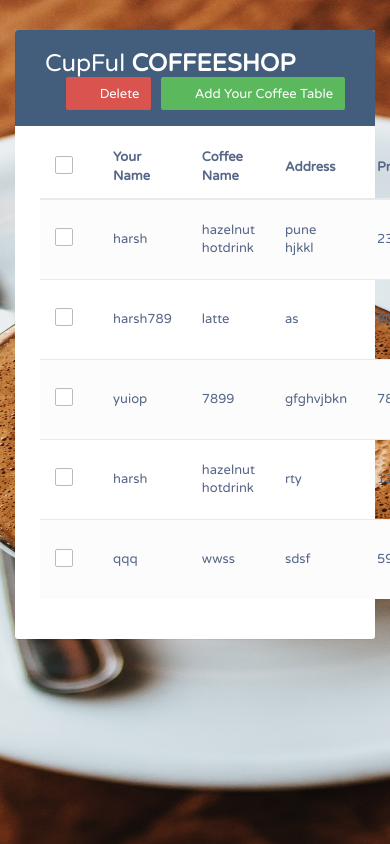
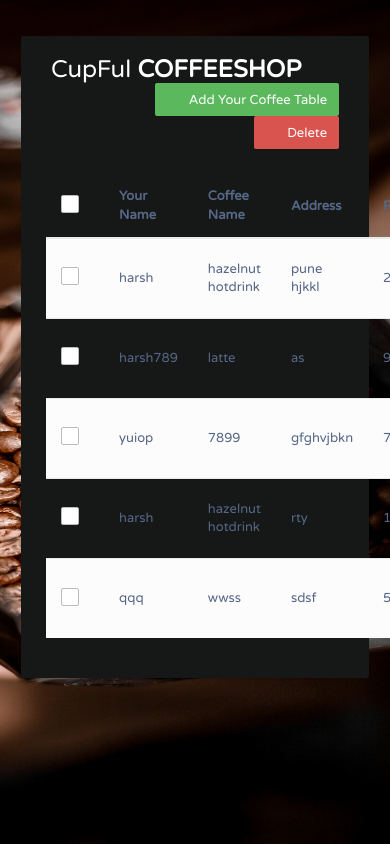
Before and after one commit to AchalBhangre/CCD-Proj, a Django app: page /CafeCoffeeDay/ in a window 390 px wide; the page is wider, and only the part inside the window is pictured. Run offline with Django 3.2, Linux system fonts and the light colour scheme; data comes from the database, SQL or seed files in the repository; some libraries are stand-ins or nearby versions.

Commit message:
added image

```diff
--- a/templates/index.html
+++ b/templates/index.html
@@ -22,15 +22,16 @@
 		font-size: 13px;
 	}
 	.table-wrapper {
-        background: #fff;
+        background: #151816;
         padding: 20px 25px;
         margin: 30px 0;
 		border-radius: 3px;
         box-shadow: 0 1px 1px rgba(0,0,0,.05);
+        opacity:60;
     }
 	.table-title {
 		padding-bottom: 15px;
-		background: #435d7d;
+		background: #151816;
 		color: #fff;
 		padding: 16px 30px;
 		margin: -20px -25px 10px;
@@ -235,7 +236,7 @@
 		font-weight: normal;
 	}
 	#bg{
-    background-size: 1800px 900px;
+    background-size: 1000px 900px;
     background-repeat: no-repeat;
     background-position: top;
     background-attachment: fixed;
@@ -244,9 +245,28 @@
   background-color: #151816;
 }
 
+.responsive {
+  padding: 0 6px;
+  float: left;
+  width: 24.99999%;
+}
+
+@media only screen and (max-width: 700px) {
+  .responsive {
+    width: 49.99999%;
+    margin: 6px 0;
+  }
+}
+
+@media only screen and (max-width: 500px) {
+  .responsive {
+    width: 100%;
+  }
+}
+
 </style>
   {% load static %}
-  <body id="bg" style="background-image: url('{% static 'images/c2.jpg' %}')";>
+  <body class="responsive" id="bg" style="background-image: url('{% static 'images/beans.jpg' %}')";>
 
 </div>
     <div class="container">
```
Also changed, not shown: static/images/beans.jpg (added).
